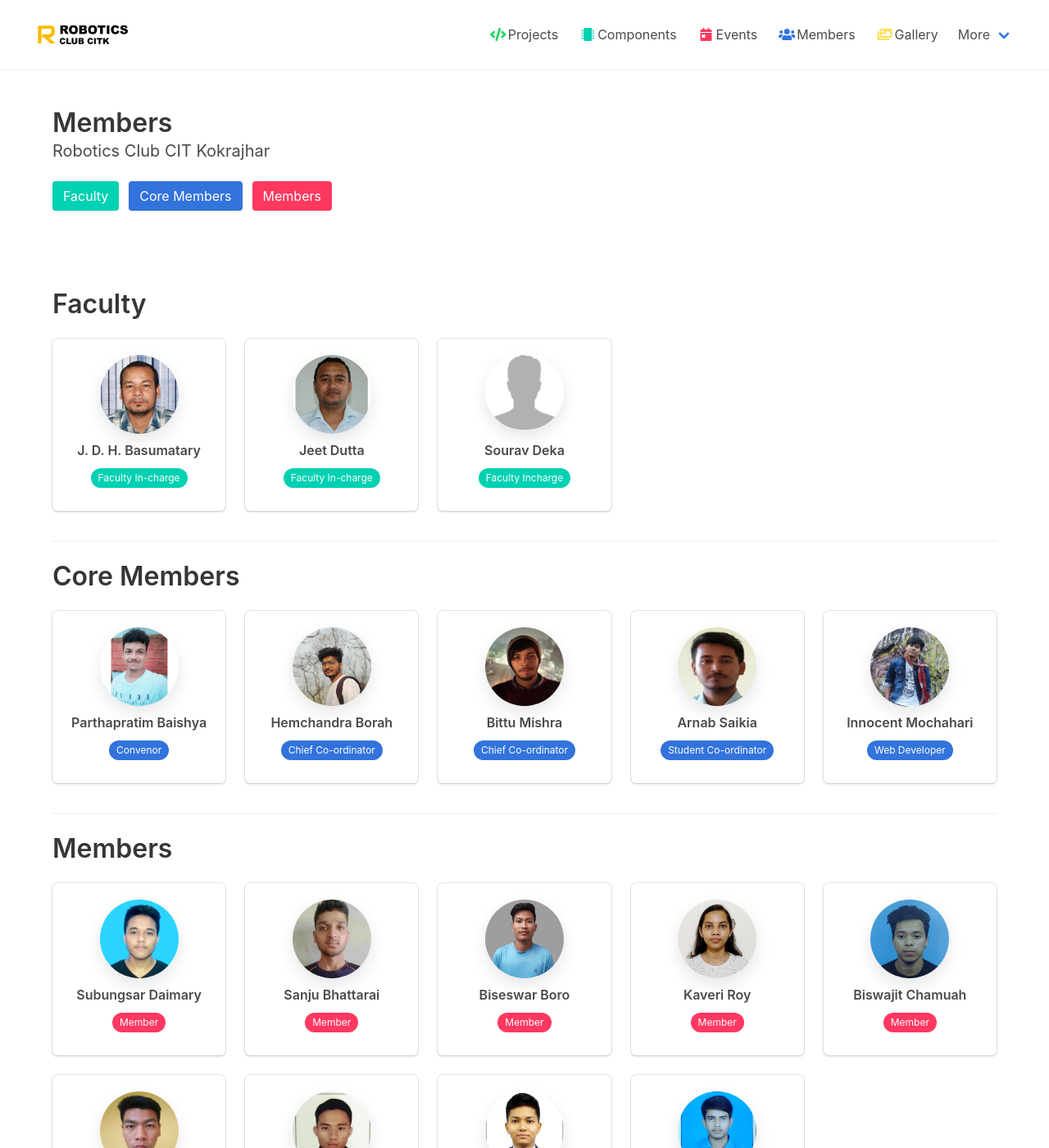
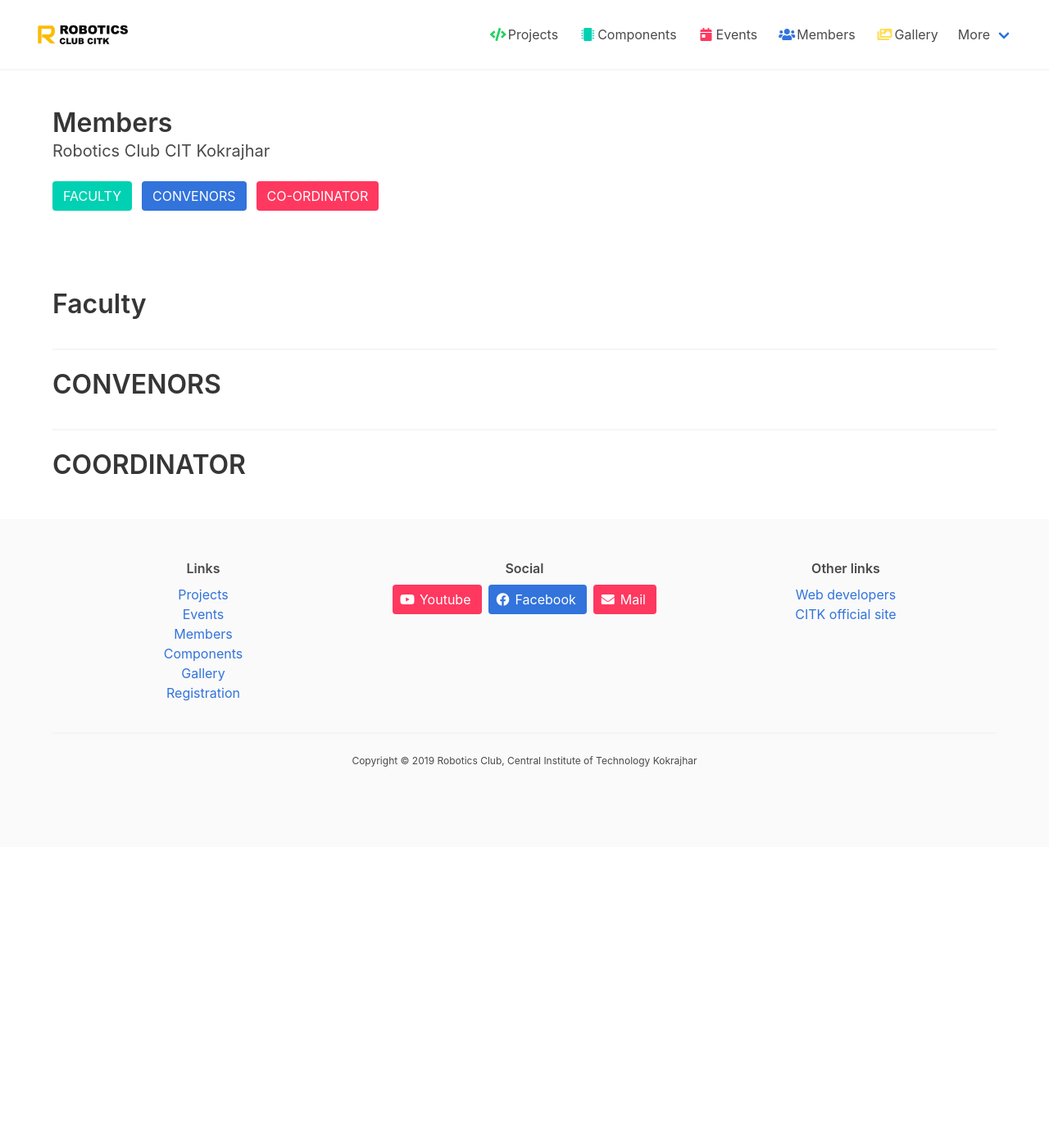
Before and after one commit to robotics-club-citk/robotics-club-citk.github.io, a Jekyll site: the page built from members.html, in a window 1280 px wide and 1400 px high. Shown: the whole window at 82% size. Built offline with Jekyll 4.4.1, drawn with Linux system fonts in a browser that asks for light colours; some of the changed text lies outside the part shown.

Commit message:
Update members.html

```diff
--- a/_layouts/members.html
+++ b/_layouts/members.html
@@ -10,17 +10,17 @@ layout: default
     <div class="top-links field is-grouped">
       <p class="control">
         <a class="button is-primary" href="#faculty">
-          Faculty
+          FACULTY
         </a>
       </p>
       <p class="control">
         <a class="button is-link" href="#core-members">
-          Core Members
+          CONVENORS
         </a>
       </p>
       <p class="control">
         <a class="button is-danger" href="#members">
-          Members
+          CO-ORDINATOR
         </a>
       </p>
     </div>
@@ -31,7 +31,7 @@ layout: default
 <div class="section">
   <div class="container">
 
-    {% assign members = site.members | where:'type','faculty' | sort: 'priority' | reverse %}
+    {% assign members = site.members | where:'type','FACULTY' | sort: 'priority' | reverse %}
     <h1 class="title" id="faculty">Faculty</h1>
     <div class="columns is-multiline">
       {% for member in members %}
@@ -50,8 +50,8 @@ layout: default
 
     <hr>
 
-    {% assign members = site.members | where:'type','core' | sort: 'priority' | reverse %}
-    <h1 class="title" id="core-members">Core Members</h1>
+    {% assign members = site.members | where:'type','CONVENOR' | sort: 'priority' | reverse %}
+    <h1 class="title" id="core-members">CONVENORS</h1>
     <div class="columns is-multiline">
       {% for member in members %}
       <div class="column is-one-quarter-tablet is-one-fifth-desktop">
@@ -69,8 +69,8 @@ layout: default
 
     <hr>
 
-    {% assign members = site.members | where:'type','member' | sort: 'priority' | reverse %}
-    <h1 class="title" id="members">Members</h1>
+    {% assign members = site.members | where:'type','COORDINATOR' | sort: 'priority' | reverse %}
+    <h1 class="title" id="members">COORDINATOR</h1>
     <div class="columns is-multiline">
       {% for member in members %}
       <div class="column is-one-quarter-tablet is-one-fifth-desktop">
```
